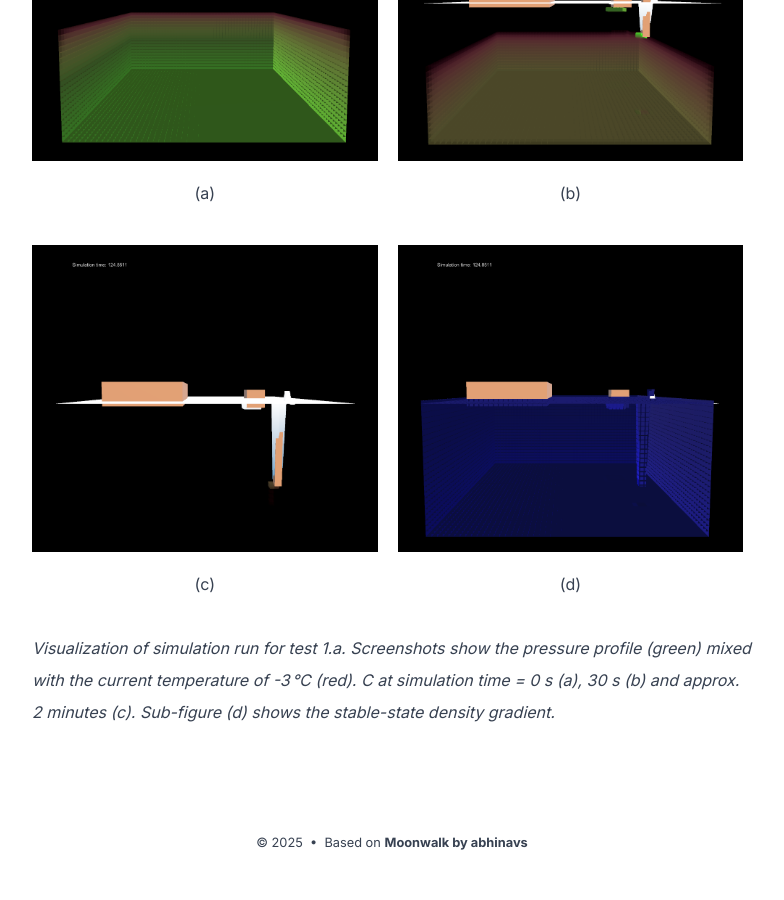
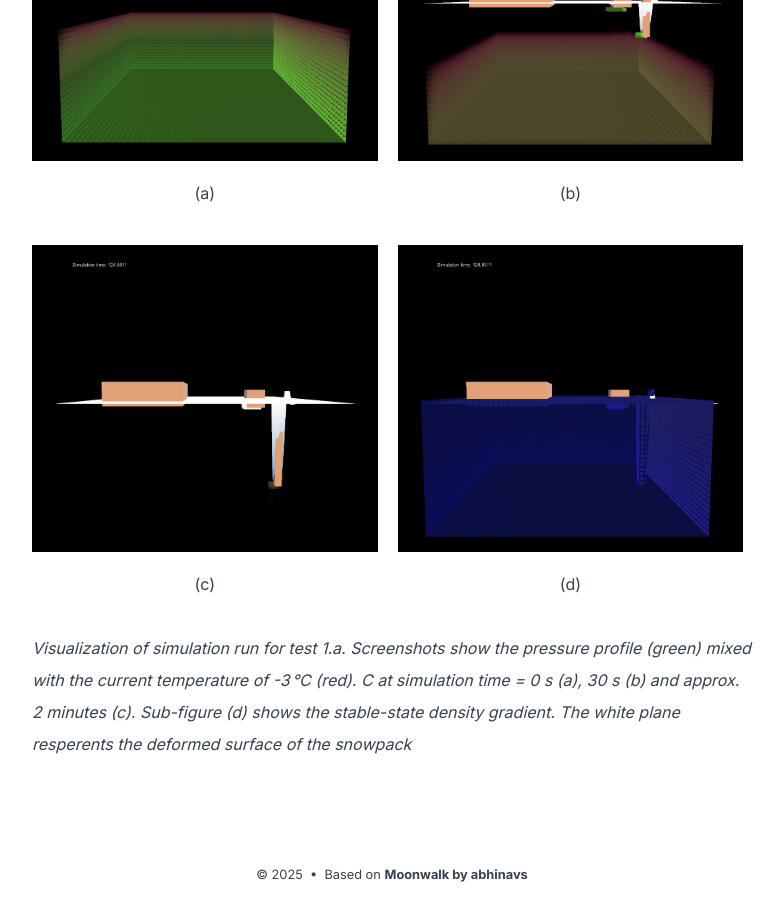
Before and after one commit to kamilashi/kamilashi.github.io, a Jekyll site: the page built from _posts/2025-05-07-snowpack-simulation.md, in a window 1280 px wide and 900 px high, scrolled down 4699 px. Shown: the whole window, without its empty margins (248-1032 px from the left). Built offline with Jekyll 4.4.1, drawn with Linux system fonts in a browser that asks for light colours; before the commit the page ends 5567 px from its top, so only the background shows below that.

Commit message:
Update 2025-05-07-snowpack-simulation.md

```diff
--- a/_posts/2025-05-07-snowpack-simulation.md
+++ b/_posts/2025-05-07-snowpack-simulation.md
@@ -78,4 +78,4 @@ For a snowpack with a height of 5.8 meters, a uniform density of 20 kg/m³, and
 	</div >
 </div >
 
-*Visualization of simulation run for test 1.a. Screenshots show the pressure profile (green) mixed with the current temperature of -3 °C (red). C at simulation time = 0 s (a), 30 s (b) and approx. 2 minutes (c). Sub-figure (d) shows the stable-state density gradient.*
+*Visualization of simulation run for test 1.a. Screenshots show the pressure profile (green) mixed with the current temperature of -3 °C (red). C at simulation time = 0 s (a), 30 s (b) and approx. 2 minutes (c). Sub-figure (d) shows the stable-state density gradient. The white plane resperents the deformed surface of the snowpack*
```
